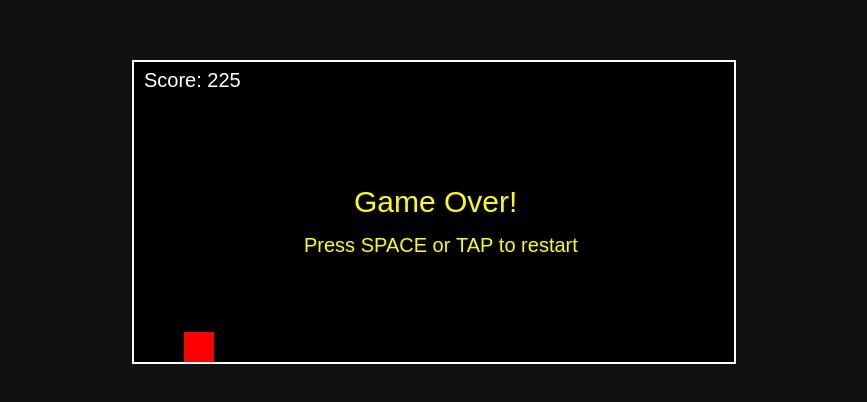
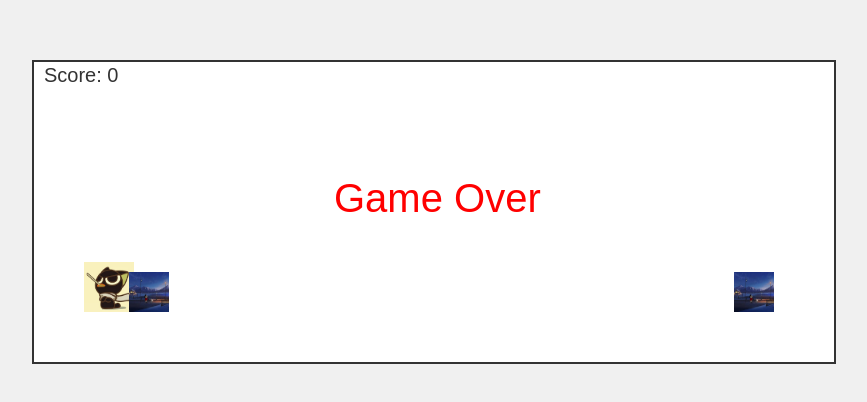
Before and after one commit to ethantanliden-ctrl/old-man-game, a plain HTML site: page index.html in a window 1280 px wide. Shown: the part 188-590 px from the top of the page, without its empty margins (206-1073 px from the left). Drawn offline with Linux system fonts and the light colour scheme.

Commit message:
Update index.html

```diff
--- a/index.html
+++ b/index.html
@@ -1,8 +1,8 @@
 <!DOCTYPE html>
-<html lang="en">
+<html lang="zh">
 <head>
   <meta charset="UTF-8">
-  <title>Dino Game</title>
+  <title>小恐龙游戏</title>
   <style>
     body {
       margin: 0;
@@ -10,139 +10,135 @@
       justify-content: center;
       align-items: center;
       height: 100vh;
-      background: #111;
+      background: #f0f0f0;
     }
     canvas {
-      border: 2px solid white;
-      background: black;
+      border: 2px solid #333;
+      background: #fff;
     }
   </style>
 </head>
 <body>
-  <canvas id="gameCanvas" width="600" height="300"></canvas>
+  <canvas id="gameCanvas" width="800" height="300"></canvas>
 
   <script>
     const canvas = document.getElementById("gameCanvas");
     const ctx = canvas.getContext("2d");
 
-    // 玩家（小恐龙）
-    const player = {
-      x: 50,
-      y: 0,
-      size: 30,
-      dy: 0,
-      gravity: 0.6,
-      jumpPower: -12,
-      onGround: true
-    };
-
+    // 游戏参数
+    let gravity = 0.6;
+    let jumpPower = -12;
     let obstacles = [];
     let score = 0;
     let gameOver = false;
 
-    // 键盘控制
-    document.addEventListener("keydown", e => {
-      if (e.code === "Space") {
-        if (gameOver) resetGame();
-        else jump();
+    // 加载图片
+    const dinoImg = new Image();
+    dinoImg.src = "dino.png";
+
+    const cactusImg = new Image();
+    cactusImg.src = "cactus.png";
+
+    // 恐龙
+    const dino = {
+      x: 50,
+      y: 200,
+      width: 50,
+      height: 50,
+      vy: 0,
+      jump: function() {
+        if (this.y >= 200) {
+          this.vy = jumpPower;
+        }
+      },
+      update: function() {
+        this.y += this.vy;
+        this.vy += gravity;
+        if (this.y > 200) {
+          this.y = 200;
+          this.vy = 0;
+        }
+      },
+      draw: function() {
+        ctx.drawImage(dinoImg, this.x, this.y, this.width, this.height);
       }
-    });
+    };
 
-    // 手机触屏控制
-    document.addEventListener("touchstart", () => {
-      if (gameOver) resetGame();
-      else jump();
-    });
+    // 生成障碍物
+    function spawnObstacle() {
+      obstacles.push({
+        x: 800,
+        y: 210,
+        width: 40,
+        height: 40,
+      });
+    }
 
-    function jump() {
-      if (player.onGround) {
-        player.dy = player.jumpPower;
-        player.onGround = false;
+    // 游戏循环
+    function gameLoop() {
+      ctx.clearRect(0, 0, canvas.width, canvas.height);
+
+      // 恐龙更新
+      dino.update();
+      dino.draw();
+
+      // 障碍物更新
+      for (let i = obstacles.length - 1; i >= 0; i--) {
+        let ob = obstacles[i];
+        ob.x -= 5;
+        ctx.drawImage(cactusImg, ob.x, ob.y, ob.width, ob.height);
+
+        // 碰撞检测
+        if (
+          dino.x < ob.x + ob.width &&
+          dino.x + dino.width > ob.x &&
+          dino.y < ob.y + ob.height &&
+          dino.y + dino.height > ob.y
+        ) {
+          gameOver = true;
+        }
+
+        if (ob.x + ob.width < 0) {
+          obstacles.splice(i, 1);
+          score++;
+        }
+      }
+
+      // 分数显示
+      ctx.fillStyle = "#333";
+      ctx.font = "20px Arial";
+      ctx.fillText("Score: " + score, 10, 20);
+
+      if (!gameOver) {
+        requestAnimationFrame(gameLoop);
+      } else {
+        ctx.fillStyle = "red";
+        ctx.font = "40px Arial";
+        ctx.fillText("Game Over", 300, 150);
       }
     }
 
-    function spawnObstacle() {
-      const size = Math.random() * 20 + 20;
-      obstacles.push({ x: canvas.width, y: canvas.height - size, w: size, h: size });
-    }
-
-    function resetGame() {
-      obstacles = [];
-      score = 0;
-      player.y = canvas.height - player.size;
-      player.dy = 0;
-      player.onGround = true;
-      gameOver = false;
-    }
-
-    function isCollide(a, b) {
-      return (
-        a.x < b.x + b.w &&
-        a.x + a.size > b.x &&
-        a.y < b.y + b.h &&
-        a.y + a.size > b.y
-      );
-    }
-
-    function update() {
-      ctx.clearRect(0, 0, canvas.width, canvas.height);
-
-      if (!gameOver) {
-        // 玩家重力
-        player.y += player.dy;
-        player.dy += player.gravity;
-
-        // 落地检测
-        if (player.y + player.size >= canvas.height) {
-          player.y = canvas.height - player.size;
-          player.dy = 0;
-          player.onGround = true;
-        }
-
-        // 障碍物逻辑
-        obstacles.forEach(o => {
-          o.x -= 5;
-          ctx.fillStyle = "green";
-          ctx.fillRect(o.x, o.y, o.w, o.h);
-
-          if (isCollide(player, o)) {
-            gameOver = true;
-          }
-        });
-        obstacles = obstacles.filter(o => o.x + o.w > 0);
-
-        // 分数
-        score++;
+    // 控制
+    document.addEventListener("keydown", e => {
+      if (e.code === "Space" || e.code === "ArrowUp") {
+        dino.jump();
       }
-
-      // 画玩家
-      ctx.fillStyle = "red";
-      ctx.fillRect(player.x, player.y, player.size, player.size);
-
-      // 显示分数
-      ctx.fillStyle = "white";
-      ctx.font = "20px Arial";
-      ctx.fillText("Score: " + score, 10, 25);
-
-      if (gameOver) {
-        ctx.fillStyle = "yellow";
-        ctx.font = "30px Arial";
-        ctx.fillText("Game Over!", canvas.width / 2 - 80, canvas.height / 2);
-        ctx.font = "20px Arial";
-        ctx.fillText("Press SPACE or TAP to restart", canvas.width / 2 - 130, canvas.height / 2 + 40);
-      }
-
-      requestAnimationFrame(update);
-    }
+    });
+    document.addEventListener("touchstart", () => {
+      dino.jump();
+    });
 
     // 定时生成障碍物
     setInterval(() => {
       if (!gameOver) spawnObstacle();
     }, 2000);
 
-    // 初始化
-    resetGame();
-    update();
+    // 等图片加载好再开始
+    dinoImg.onload = () => {
+      cactusImg.onload = () => {
+        gameLoop();
+      };
+    };
   </script>
 </body>
 </html>
```
